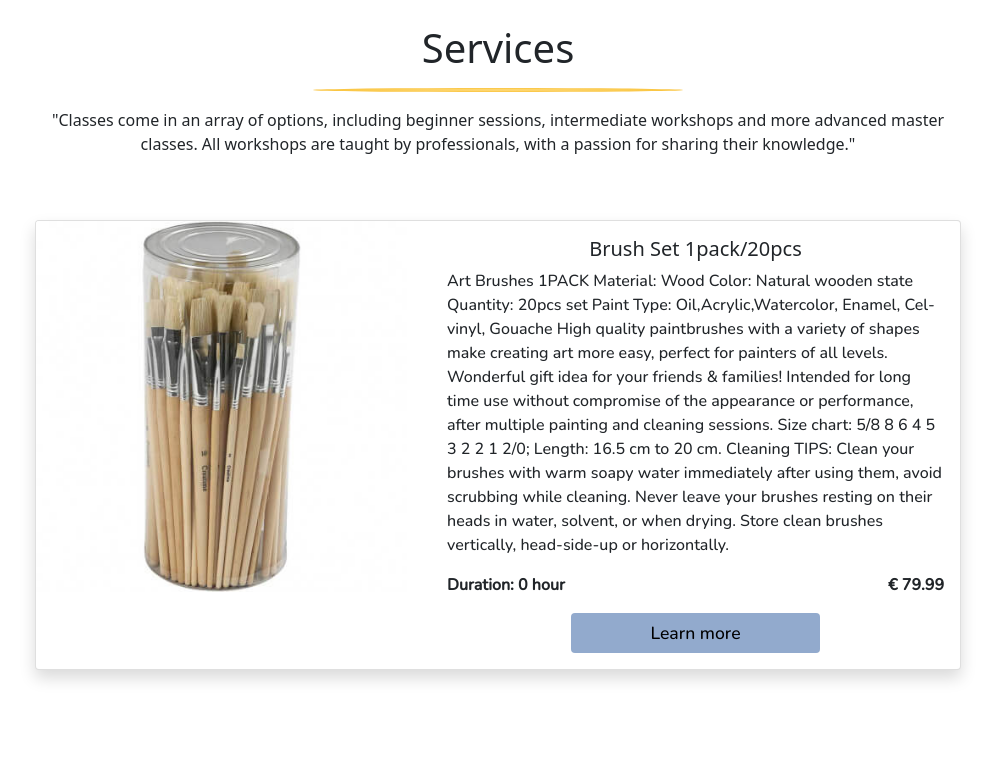
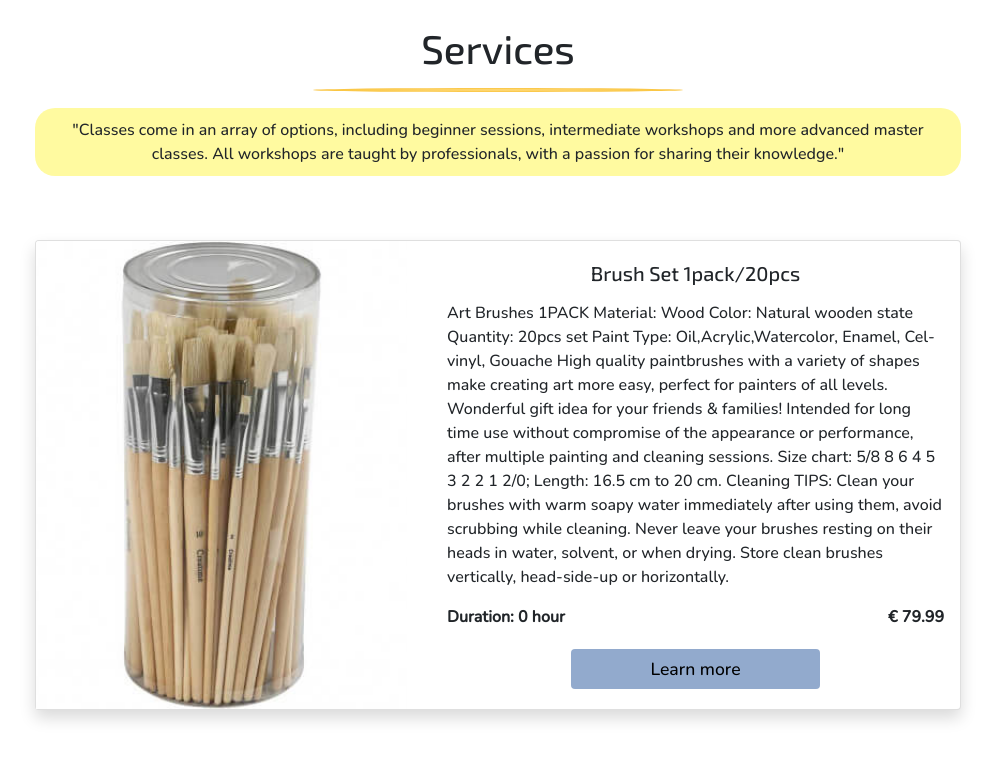
Before and after one commit to yetnetbehailu/giftshop-popup, a Django app: page /products/services/ in a window 1280 px wide. Shown: the part 126-884 px from the top of the page, without its empty margins (142-1137 px from the left). Before the commit the page ends 807 px from the top, so only its background shows below. Run offline with Django 4.2, Linux system fonts and the light colour scheme; data comes from the database, SQL or seed files in the repository; some libraries are stand-ins or nearby versions.

Commit message:
Stylin added to services page & service cards incl. images

```diff
--- a/products/templates/products/includes_services/service_cards_odd.html
+++ b/products/templates/products/includes_services/service_cards_odd.html
@@ -13,13 +13,13 @@
         </div>
         <div class="col-12 col-md-7">
             <div class="card-body">
-                <h5 class="card-title text-center">{{ service.name }}</h5>
-                <p class="card-text">{{ service.description }}</p>
+                <h5 class="card-title text-center mt-1">{{ service.name }}</h5>
+                <p class="card-text mt-3">{{ service.description }}</p>
                 <div class="d-flex justify-content-between">
-                    <p class="card-text"><strong>Duration: {{ service.duration }}{% if service.duration > 1%}hours {% else %} hour{% endif %}</strong></p>
+                    <p class="card-text"><strong>Duration: {{ service.duration }}{% if service.duration > 1%} hours {% else %} hour{% endif %}</strong></p>
                     <p class="card-text"><strong>€ {{ service.price }}</strong> </p>
                 </div>
-                <div class="text-center">
+                <div class="text-center py-1">
                     <a href="#" class="btn blue-btn w-50">Learn more</a>
                 </div>
             </div>
--- a/static/css/base.css
+++ b/static/css/base.css
@@ -492,6 +492,33 @@ text-align: center;
     border-left: 0.5rem solid #41b9e0;
 }
 
+/* Services page */
+
+.services-heading {
+    font-family: var(--exo-2);
+}
+
+.services-intro {
+    background-color: var(--sheeryellow);
+    padding: 10px;
+    border-radius: 20px;
+    font-family: var(--nunito);
+}
+
+.card-title {
+    font-family: var(--exo-2);
+}
+
+.service-img {
+    height: 100%;
+    object-fit: cover;
+}
+
+.service-no-img {
+    height: 100%;
+    object-fit: cover;
+}
+
 /* Media Queries */
 
 /* Small screens */
```
Also changed, not shown: products/templates/products/includes_services/service_cards_even.html (+4 -4 lines), media/impasto_workshop.jpg (added), media/lighthouse.jpg (added), media/line_drawing.jpg (added), media/masterclass.jpg (added).
